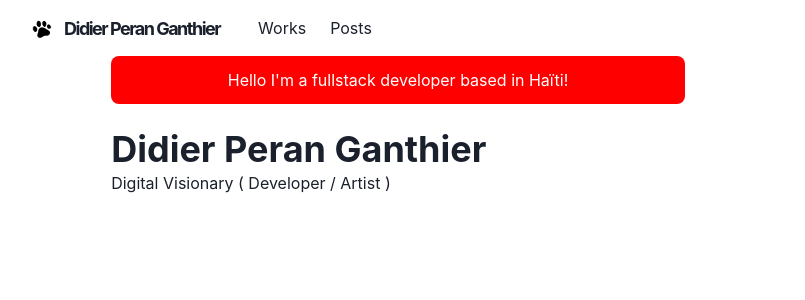
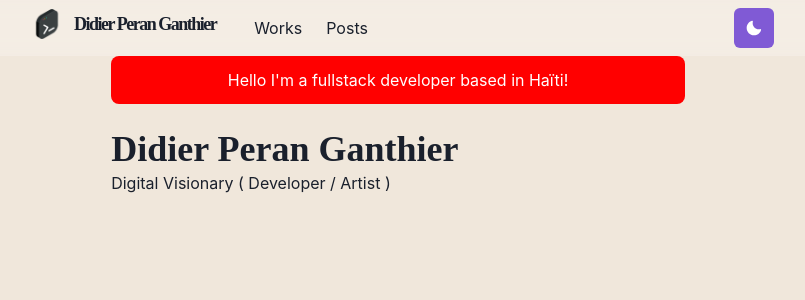
Before and after one commit to didierganthier/didierganthier-homepage, a Next.js app: page / in a window 1280 px wide. Shown: the top 300 px of the page, without its empty margins (242-1047 px from the left). Built offline with nearby package versions, Linux system fonts and the light colour scheme.

Commit message:
darkmode added

```diff
--- a/components/logo.js
+++ b/components/logo.js
@@ -18,13 +18,13 @@
 `
 
 const Logo = () => {
-    const footPrintImg = `/images/footprint${useColorModeValue('', '-dark')}.png`
+    const footPrintImg = `/images/coding${useColorModeValue('-dark', '-dark')}.png`
 
     return (
         <Link href="/">
             <a>
                 <LogoBox>
-                    <Image src={footPrintImg} width={20} height={20} alt="logo"/>
+                    <Image src={footPrintImg} width={30} height={30} alt="logo"/>
                     <Text color={useColorModeValue('gray.800', 'whiteAlpha.900')}
                         fontFamily="M PLUS ROUNDED 1c"
                         fontWeight="bold"
--- a/components/navbar.js
+++ b/components/navbar.js
@@ -15,6 +15,7 @@
 } from '@chakra-ui/react';
 import { HamburgerIcon } from '@chakra-ui/icons';
 import Logo from './logo';
+import ThemeToggleButton from './theme-toggle-button';
 
 const LinkItem = ({ href, path, children }) => {
     const active = path === href;
@@ -66,9 +67,10 @@
                     </LinkItem>
                 </Stack>
                 <Box flex={1} align="right">
+                    <ThemeToggleButton/>
                     <Box ml={2} display={{ base: 'inline-block', md: 'none' }}>
                         <Menu>
-                            <MenuButton as={IconButton} icon={<HamburgerIcon/>} variant="outline" aria-label='Options' onClick={()=> console.log('Hamburger Clicked')}/>
+                            <MenuButton as={IconButton} icon={<HamburgerIcon/>} variant="outline" aria-label='Options'/>
                                 <MenuList>
                                     <NextLink href="/" passHref>
                                         <MenuItem as={Link}>About</MenuItem>
--- /dev/null
+++ b/components/theme-toggle-button.js
@@ -0,0 +1,18 @@
+import { IconButton, useColorMode, useColorModeValue } from "@chakra-ui/react";
+import { SunIcon, MoonIcon } from "@chakra-ui/icons";
+
+const ThemeToggleButton = () => {
+    const { toggleColorMode } = useColorMode()
+
+    return (
+        <IconButton
+            aria-label="Toggle dark mode"
+            icon={useColorModeValue(<MoonIcon/>, <SunIcon/>)}
+            onClick={toggleColorMode}
+
+            colorScheme={useColorModeValue("purple", "orange")}
+        ></IconButton>
+    )
+}
+
+export default ThemeToggleButton
--- /dev/null
+++ b/libs/theme.js
@@ -0,0 +1,55 @@
+import { extendTheme } from "@chakra-ui/react";
+import { mode } from "@chakra-ui/theme-tools";
+
+const styles = {
+    global: props => ({
+        body: {
+           bg: mode('#f0e7db', '#202023')(props)
+        }
+    })
+}
+
+const components = {
+    Heading: {
+        variants: {
+            'section-title': {
+                textDecoration: 'underline',
+                fontSize: 20,
+                textUnderlineOffset: 6,
+                textDecorationColor: '#525252',
+                textDecorationThickness: 4,
+                marginTop: 3,
+                marginBottom: 4,
+            }
+        }
+    },
+    Link: {
+        baseStyle: (props) => ({
+            color: mode("#3d7aed", "ff63c3")(props),
+            textUnderlineOffset: 3,
+        }),
+    }
+};
+
+const fonts = {
+    heading: "'M PLUS Rounded 1c'",
+}
+
+const colors = {
+    glassTeal: '#88ccca',
+}
+
+const config = {
+    initalColorMode: 'dark',
+    useSystemColorMode: true,
+}
+
+const theme = extendTheme({
+    config,
+    styles,
+    components,
+    colors,
+    fonts,
+});
+
+export default theme;
--- a/pages/_app.js
+++ b/pages/_app.js
@@ -1,9 +1,10 @@
 import { ChakraProvider } from "@chakra-ui/react";
 import Layout from "../components/layouts/main";
+import theme from "../libs/theme";
 
 const Website = ({ Component, pageProps, router }) => {
     return (
-        <ChakraProvider>
+        <ChakraProvider theme={theme}>
         <Layout router={router}>
             <Component {...pageProps} key={router.route} />
         </Layout>
--- /dev/null
+++ b/pages/_document.js
@@ -0,0 +1,18 @@
+import { ColorModeScript } from "@chakra-ui/react";
+import NextDocument, { Html, Head, Main, NextScript } from "next/document";
+import theme from "../libs/theme";
+
+export default class Document extends NextDocument {
+    render() {
+        return (
+            <Html lang="en">
+                <Head/>
+                <body>
+                    <ColorModeScript initialColorMode={theme.config.initialColorMode}/>
+                    <Main/>
+                    <NextScript/>
+                </body>
+            </Html>
+        );
+    }
+}
```
Also changed, not shown: public/images/coding-dark.png (added), public/images/coding.png (added).
